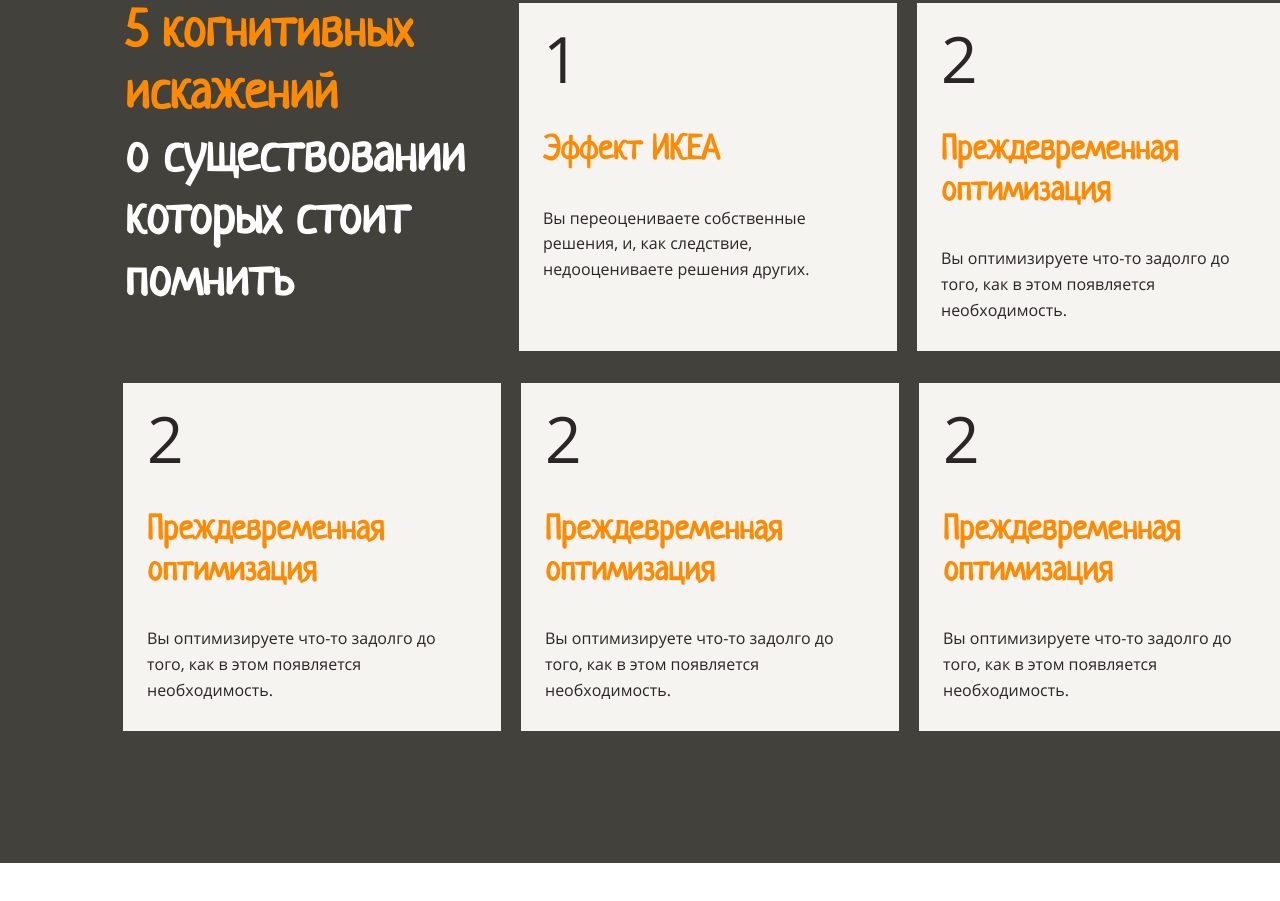
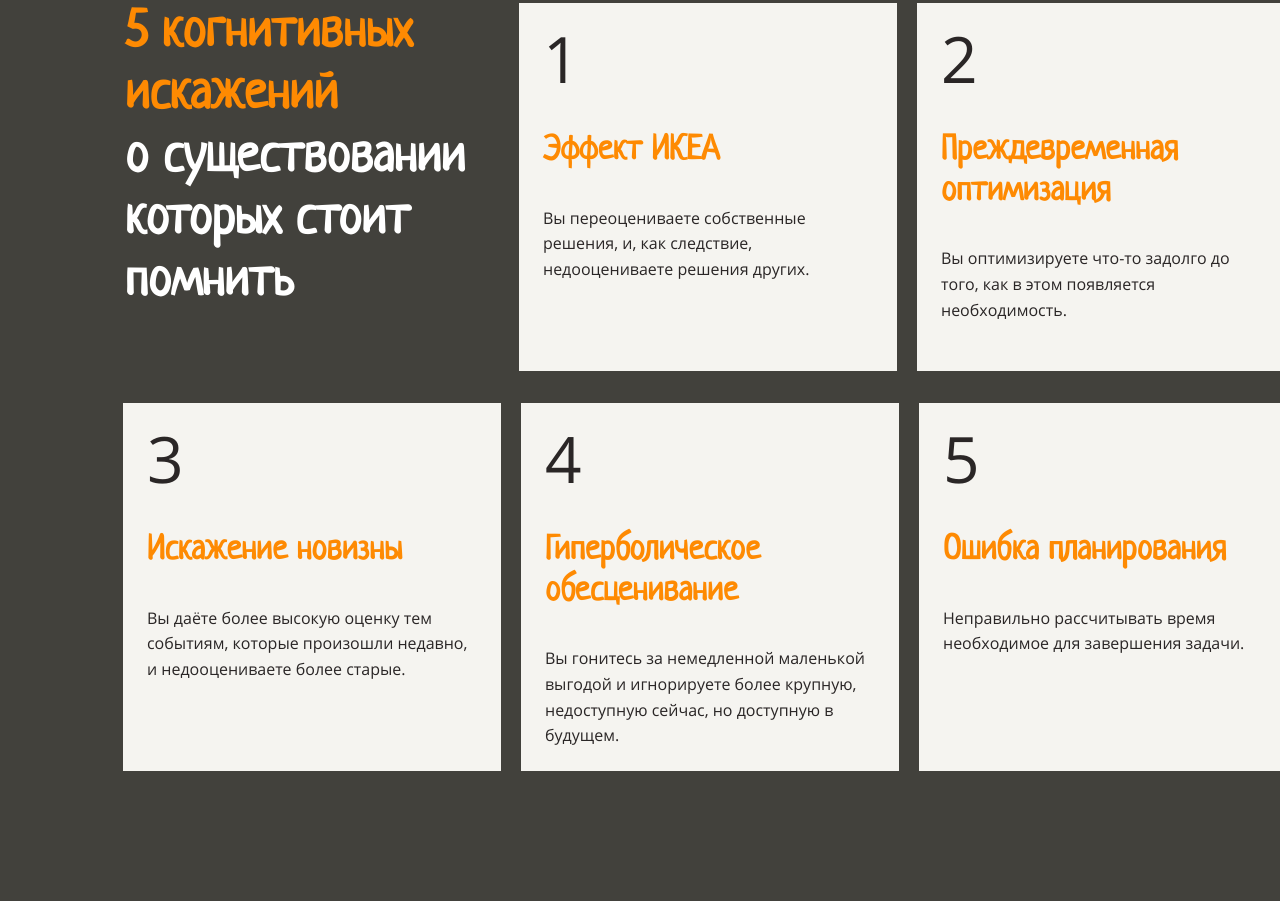
Before and after one commit to MaksimPerepeliuk/cognitive-deviation-page, a website: page src/index.html in a window 1280 px wide. Shown: the part 2057-2958 px from the top of the page. Before the commit the page ends 2920 px from the top, so only its background shows below. Drawn offline with Linux system fonts and the light colour scheme.

Commit message:
fix navigation titles describe

```diff
--- a/src/index.html
+++ b/src/index.html
@@ -61,21 +61,21 @@
           </a>
 
           <a href="#" class="nav-item bg-light">
-            <p class="digit mt-0">2</p>
-            <h3 class="text-orange">Преждевременная оптимизация</h3>
-            <p>Вы оптимизируете что-то задолго до того, как в этом появляется необходимость.</p>
+            <p class="digit mt-0">3</p>
+            <h3 class="text-orange">Искажение новизны</h3>
+            <p>Вы даёте более высокую оценку тем событиям, которые произошли недавно, и недооцениваете более старые.</p>
           </a>
 
           <a href="#" class="nav-item bg-light">
-            <p class="digit mt-0">2</p>
-            <h3 class="text-orange">Преждевременная оптимизация</h3>
-            <p>Вы оптимизируете что-то задолго до того, как в этом появляется необходимость.</p>
+            <p class="digit mt-0">4</p>
+            <h3 class="text-orange">Гиперболическое обесценивание</h3>
+            <p>Вы гонитесь за немедленной маленькой выгодой и игнорируете более крупную, недоступную сейчас, но доступную в будущем.</p>
           </a>
 
           <a href="#" class="nav-item bg-light">
-            <p class="digit mt-0">2</p>
-            <h3 class="text-orange">Преждевременная оптимизация</h3>
-            <p>Вы оптимизируете что-то задолго до того, как в этом появляется необходимость.</p>
+            <p class="digit mt-0">5</p>
+            <h3 class="text-orange">Ошибка планирования</h3>
+            <p>Неправильно рассчитывать время необходимое для завершения задачи.</p>
           </a>
         </nav>
 
--- a/src/styles/style.css
+++ b/src/styles/style.css
@@ -216,7 +216,7 @@
   padding: 0 24px 24px 0;
 
   width: 350px;
-  height: 300px;
+  height: 320px;
 }
 
 .nav-item {
@@ -224,7 +224,7 @@
   margin-right: 20px;
   padding: 24px;
   width: 330px;
-  height: 300px;
+  height: 320px;
 }
 
 .nav-item {
```
